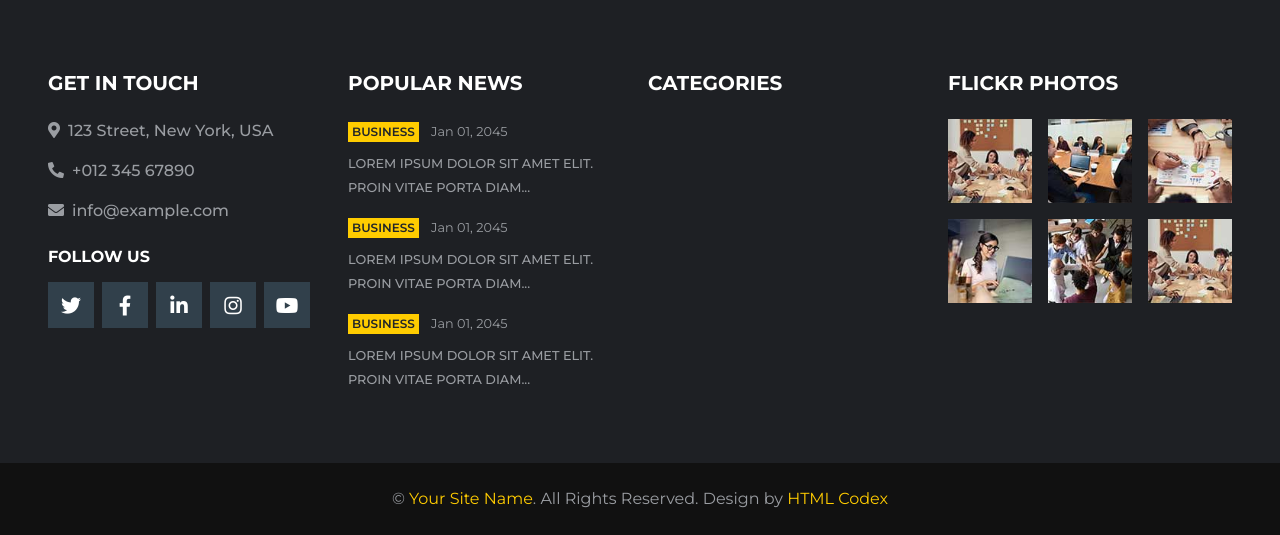
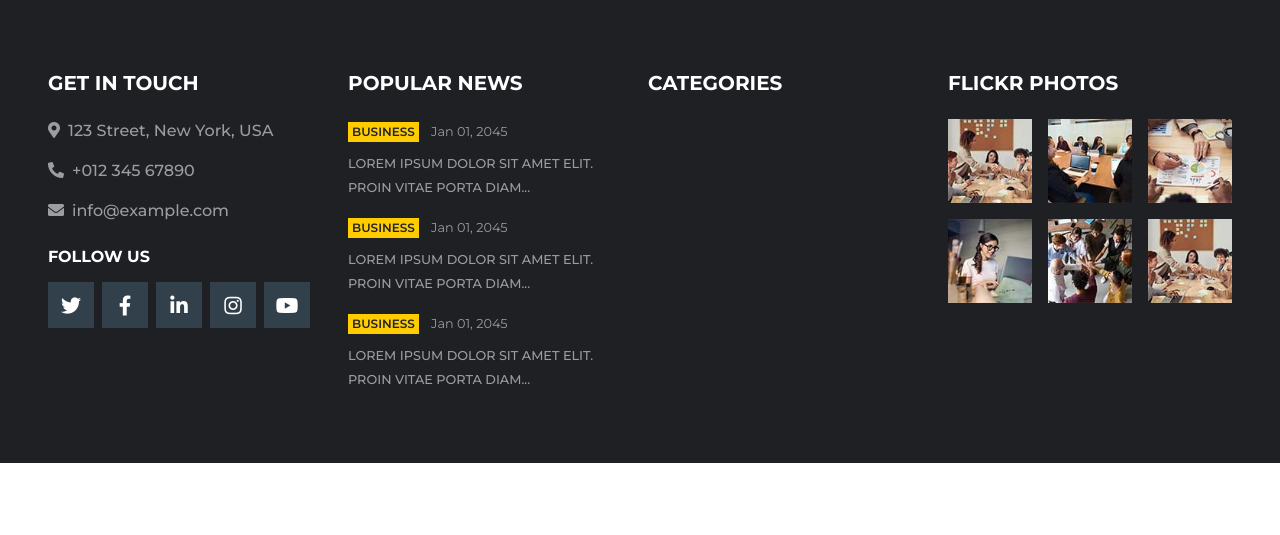
Before and after one commit to alamovAsadbek/month_6_lesson_6, a Django app: page /contact/ in a window 1280 px wide. Shown: the part 1377-1912 px from the top of the page. After the commit the page ends 1840 px from the top, so only its background shows below. Run offline with Django 4.2, Linux system fonts and the light colour scheme; some libraries are stand-ins or nearby versions.

Commit message:
change base.html

```diff
--- a/templates/layouts/base.html
+++ b/templates/layouts/base.html
@@ -173,12 +173,6 @@
         </div>
     </div>
 </div>
-<div class="container-fluid py-4 px-sm-3 px-md-5" style="background: #111111;">
-    <p class="m-0 text-center">&copy; <a href="#">Your Site Name</a>. All Rights Reserved.
-
-        <!--/*** This template is free as long as you keep the footer author’s credit link/attribution link/backlink. If you'd like to use the template without the footer author’s credit link/attribution link/backlink, you can purchase the Credit Removal License from "https://htmlcodex.com/credit-removal". Thank you for your support. ***/-->
-        Design by <a href="https://htmlcodex.com">HTML Codex</a></p>
-</div>
 <!-- Footer End -->
 
 
```
